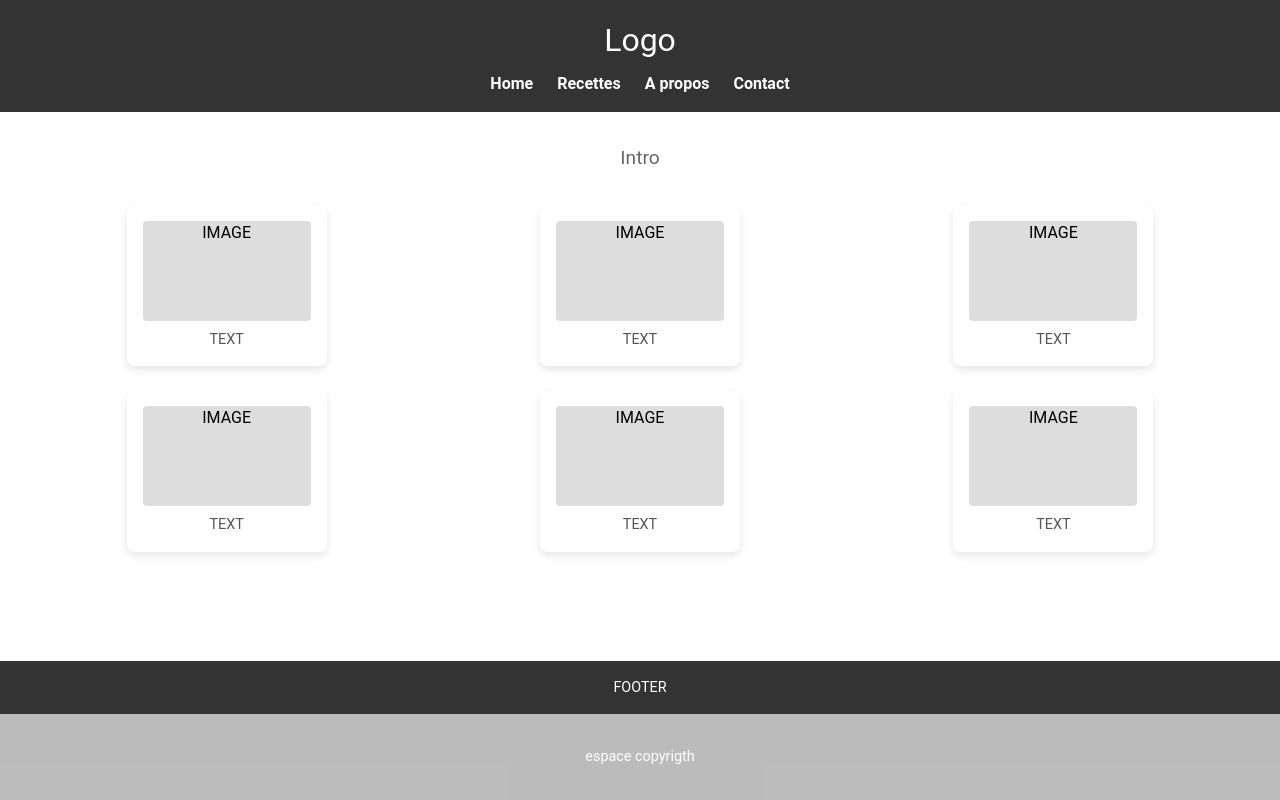
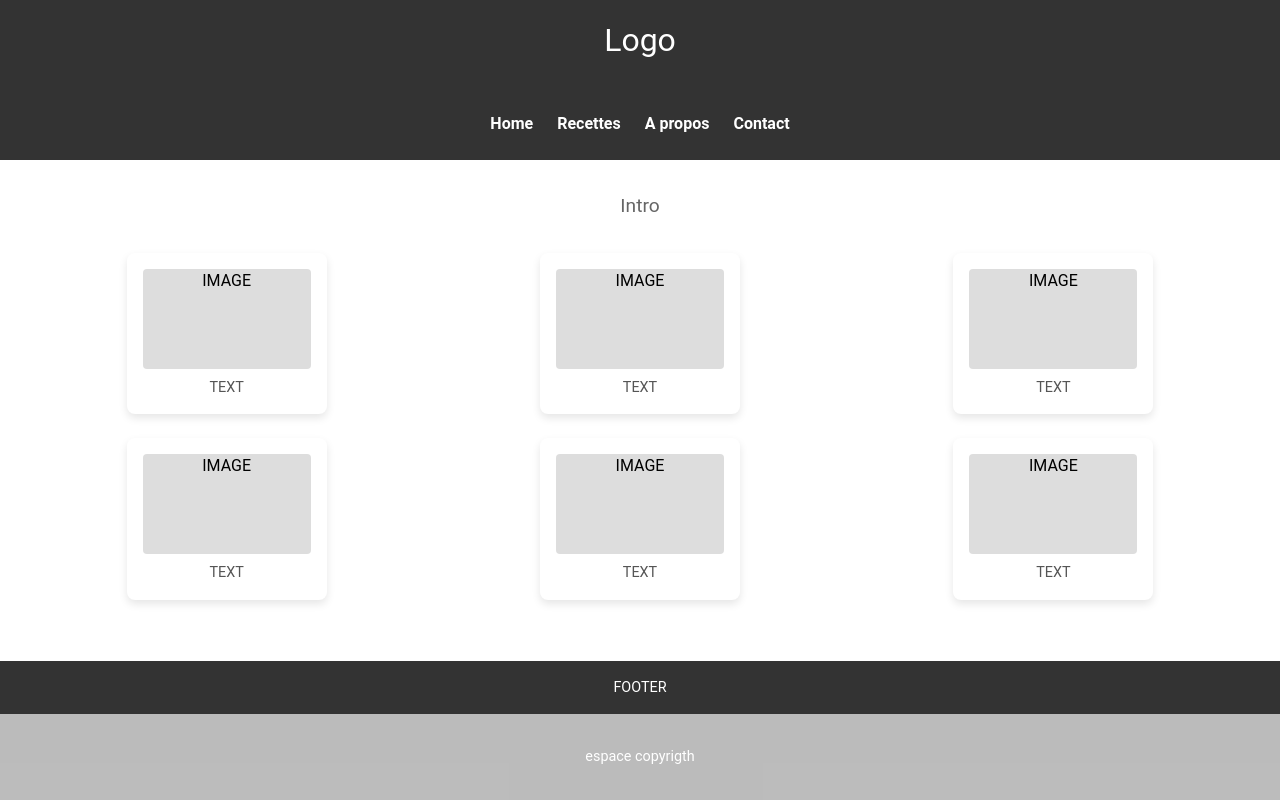
Before and after one commit to SylviePlayPlayeuse/PandaCook, a Vue app: page / in a window 1280 px wide. Built offline with nearby package versions, Linux system fonts and the light colour scheme.

Commit message:
main: add headerComponent

```diff
--- a/src/App.vue
+++ b/src/App.vue
@@ -1,9 +1,11 @@
 <script setup lang="ts">
 import { RouterView } from 'vue-router'
+import HeaderComponent from "@/components/HeaderComponent.vue";
 </script>
 
 <template>
     <div class="main">
+        <HeaderComponent />
         <RouterView />
     </div>
 </template>
--- /dev/null
+++ b/src/components/HeaderComponent.vue
@@ -0,0 +1,49 @@
+<template>
+    <header class="header">
+        <section class="logo">
+            <div>Logo</div>
+        </section>
+        <section class="menu">
+            <nav>
+                <ul>
+                    <li><a href="">Home</a></li>
+                    <li><a href="">Recettes</a></li>
+                    <li><a href="">A propos</a></li>
+                    <li><a href="">Contact</a></li>
+                </ul>
+            </nav>
+        </section>
+    </header>
+</template>
+
+<style lang="scss">
+.header {
+    align-items: center;
+    background-color: #333;
+    color: #fff;
+    display: flex;
+    flex-direction: column;
+    gap: 3rem;
+    padding: 1rem;
+    height: 10rem;
+
+    .logo {
+        font-size: 2rem;
+    }
+
+    .menu {
+        ul {
+            display: flex;
+            gap: 1.5rem;
+            list-style: none;
+            padding: 0;
+
+            li a {
+                color: #fff;
+                font-weight: bold;
+                text-decoration: none;
+            }
+        }
+    }
+}
+</style>
--- a/src/views/HomeView.vue
+++ b/src/views/HomeView.vue
@@ -3,27 +3,13 @@
 
 <template>
     <div class="container">
-        <header class="header">
-            <section class="logo">
-               <div>Logo</div>
-            </section>
-            <section class="menu">
-                <nav>
-                    <ul>
-                        <li><a href="">Home</a></li>
-                        <li><a href="">Recettes</a></li>
-                        <li><a href="">A propos</a></li>
-                        <li><a href="">Contact</a></li>
-                    </ul>
-                </nav>
-            </section>
-        </header>
+
         <main class="main-content">
             <section class="intro">
                 <p>Intro</p>
             </section>
             <section class="grid-section">
-                <div class="grid-item" v-for="n in 6" key="n">
+                <div class="grid-item" v-for="n in 6" :key="n">
                     <div class="image-placeholder">IMAGE</div>
                     <p class="text-placeholder">TEXT</p>
                 </div>
@@ -42,38 +28,9 @@
 <style lang="scss">
 .container  {
     display: grid;
-    grid-template-rows: auto 1fr auto auto; // En premier et en dernier l'espace nécessaire pour le header et le footer,
+    grid-template-rows: 1fr auto auto; // En premier et en dernier l'espace nécessaire pour le header et le footer,
     // en 2e l'espace qui reste
-    min-height: 100vh;
-
-    .header {
-        align-items: center;
-        background-color: #333;
-        color: #fff;
-        display: flex;
-        flex-direction: column;
-        padding: 1rem;
-    }
-
-    .logo {
-        font-size: 2rem;
-        margin-bottom: 0.5rem;
-    }
-
-    .menu {
-        ul {
-            display: flex;
-            gap: 1.5rem;
-            list-style: none;
-            padding: 0;
-
-            li a {
-                color: #fff;
-                font-weight: bold;
-                text-decoration: none;
-            }
-        }
-    }
+    min-height: calc(100vh - 10rem); // 10rem -> hauteur du header
 
     .main-content {
         padding: 2rem;
```
